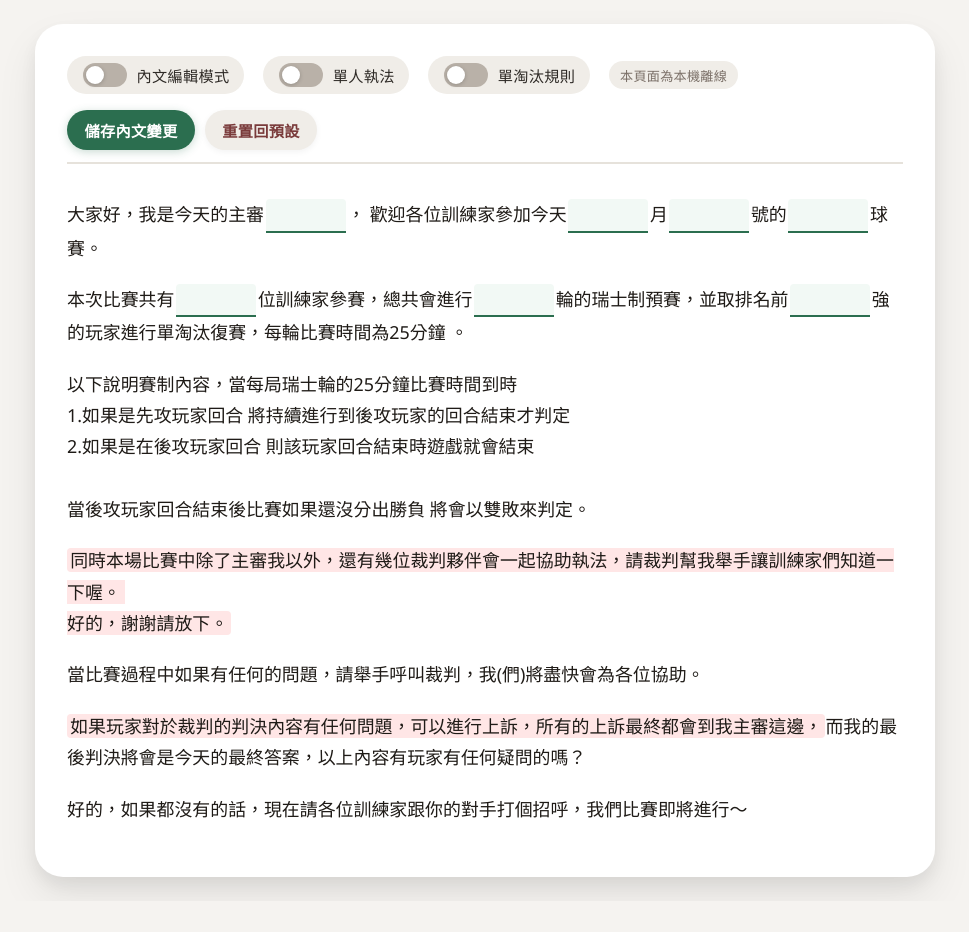
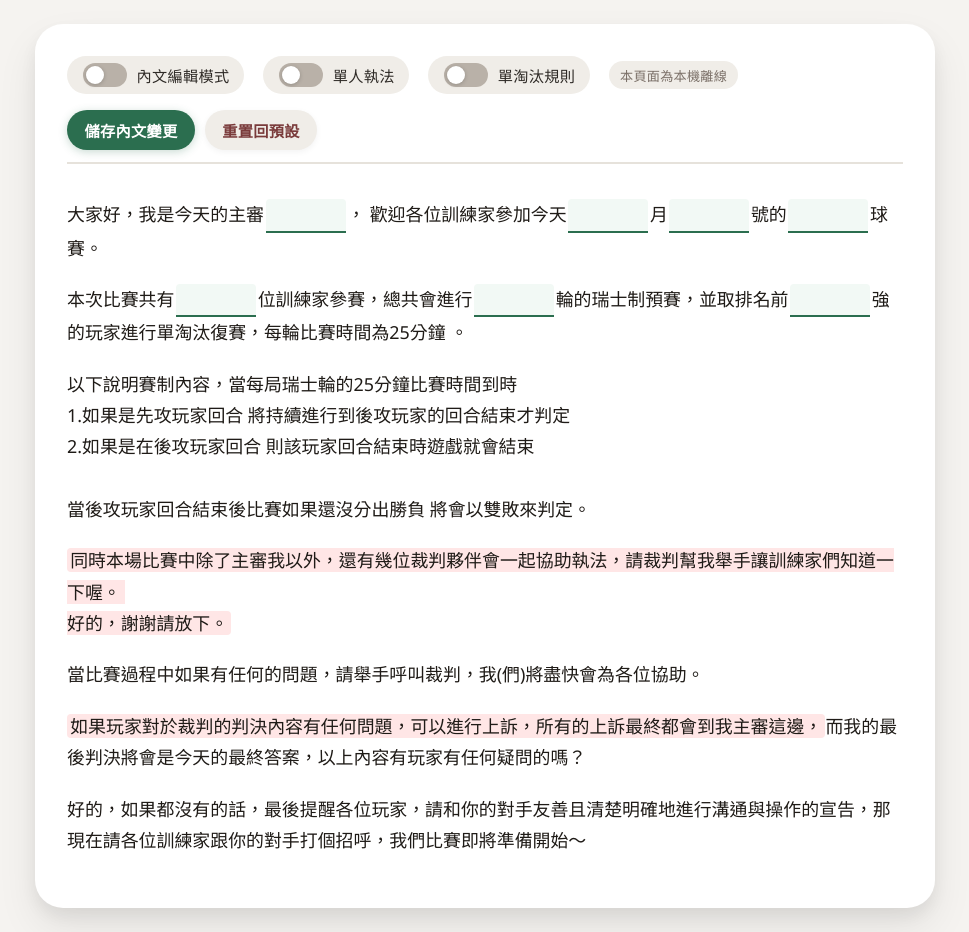
Before and after one commit to rayno0723/judge.declaration, a plain HTML site: page index.html in a window 1280 px wide. Shown: the whole page, without its empty margins (155-1124 px from the left). Before the commit the page ends 901 px from the top, so only its background shows below. Drawn offline with Linux system fonts and the light colour scheme.

Commit message:
Update index.html

```diff
--- a/index.html
+++ b/index.html
@@ -436,7 +436,7 @@
                 declarationEl.appendChild(p6);
 
                 const p7 = document.createElement('p');
-                p7.appendChild(fixed('好的，如果都沒有的話，現在請各位訓練家跟你的對手打個招呼，我們比賽即將進行～'));
+                p7.appendChild(fixed('好的，如果都沒有的話，最後提醒各位玩家，請和你的對手友善且清楚明確地進行溝通與操作的宣告，那現在請各位訓練家跟你的對手打個招呼，我們比賽即將準備開始～'));
                 declarationEl.appendChild(p7);
 
                 // BO1單淘汰規則區塊
```
